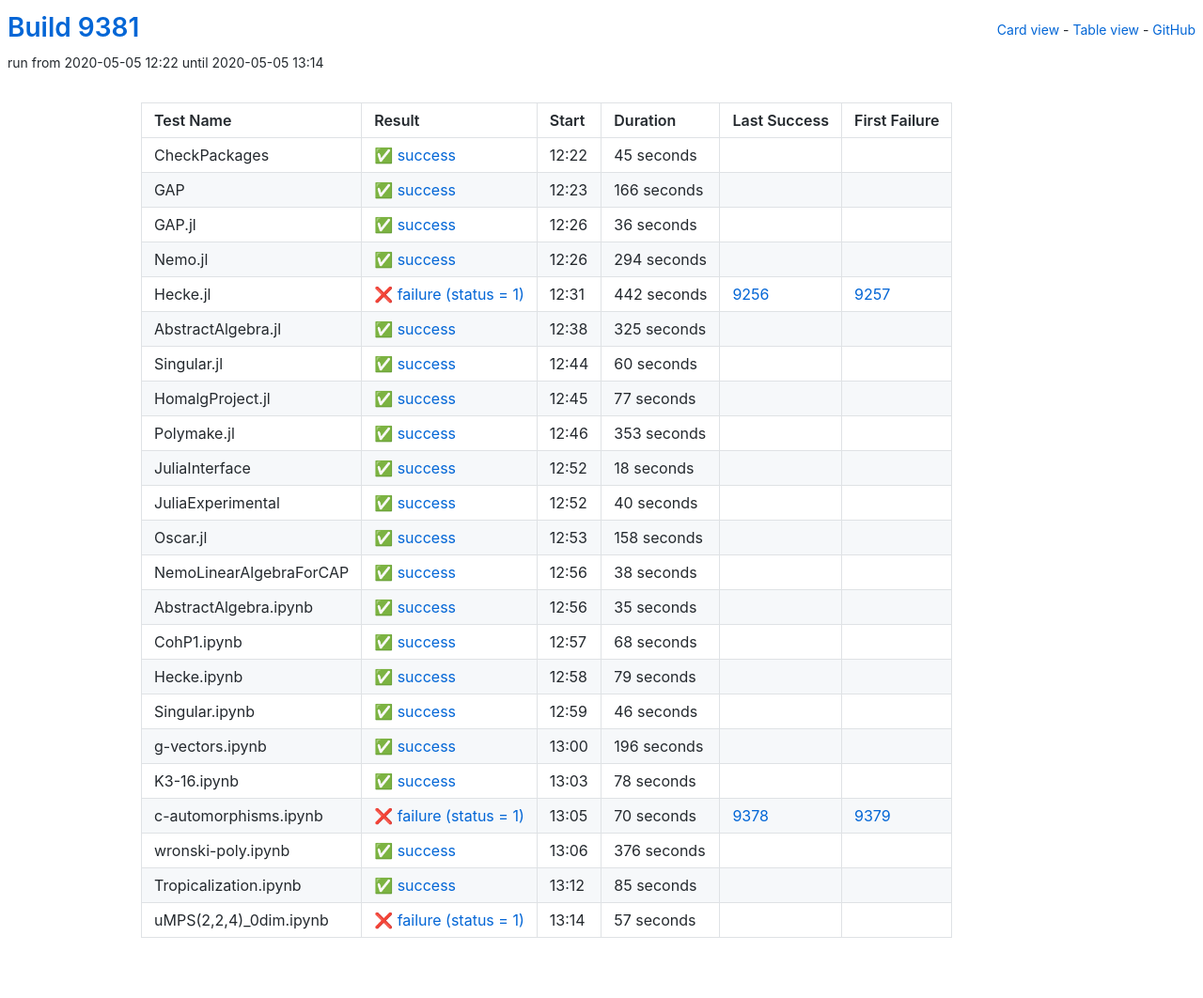
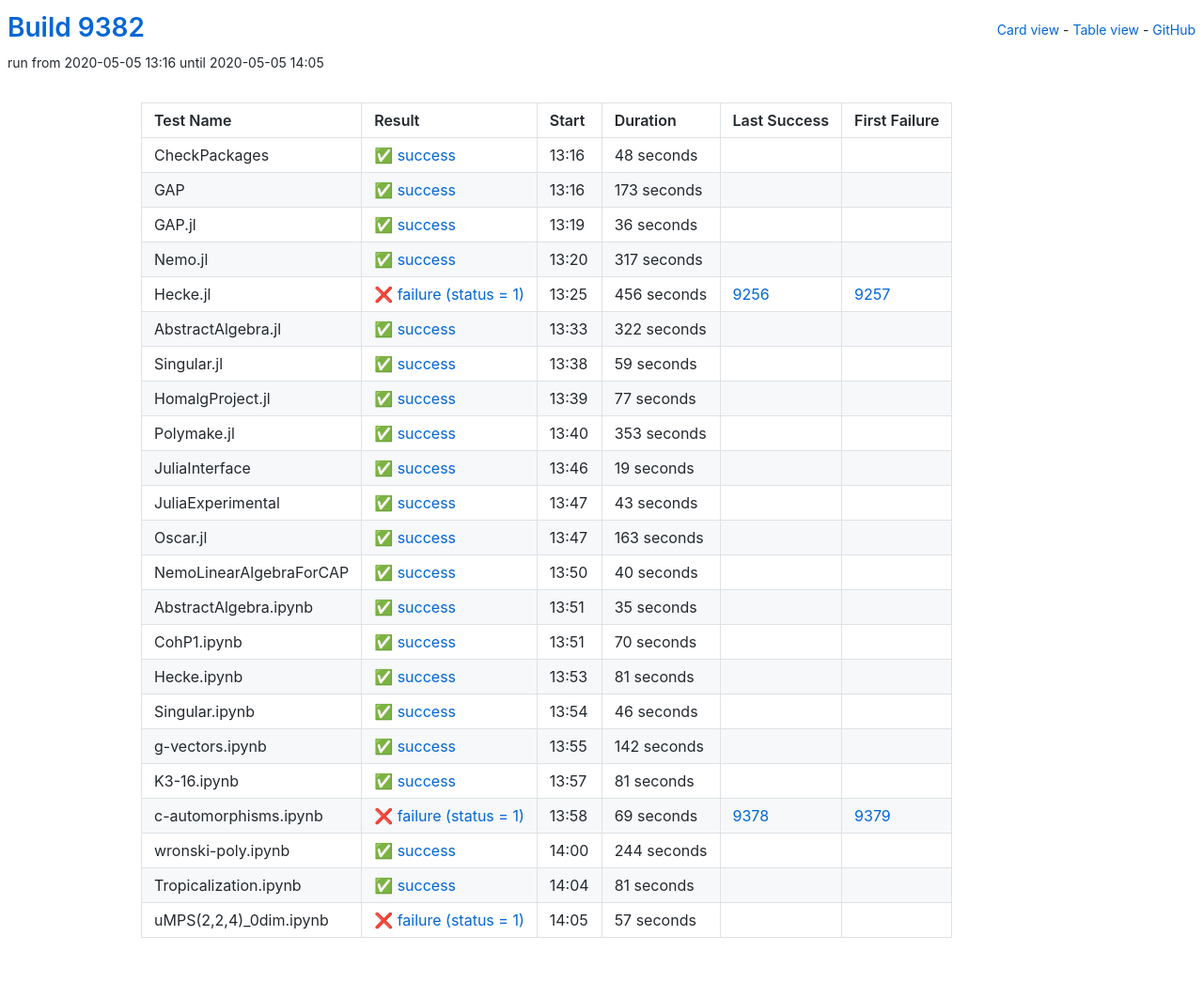
Before and after one commit to oscar-system/oscar-ci-status, a Jekyll site: the page built from table.html, in a window 1280 px wide. Shown: the whole page at 94% size. Built offline with Jekyll 4.4.1, drawn with Linux system fonts in a browser that asks for light colours.

Commit message:
Build 9382

```diff
--- a/_data/ci.yml
+++ b/_data/ci.yml
@@ -1,29 +1,29 @@
-build: 9381
-build_url: https://oscarci.mathematik.uni-kl.de/job/oscar/9381/
+build: 9382
+build_url: https://oscarci.mathematik.uni-kl.de/job/oscar/9382/
 job: oscar
 tests:
-- duration: 45
+- duration: 48
   exitcode: 0
   first_failure: false
   first_failure_url: null
   id: checkpackages
   last_success: false
   last_success_url: null
-  log: https://oscarci.mathematik.uni-kl.de/job/oscar/9381/artifact/logs/build-9381/CheckPackages.log
+  log: https://oscarci.mathematik.uni-kl.de/job/oscar/9382/artifact/logs/build-9382/CheckPackages.log
   name: CheckPackages
-  start: 2020-05-05 12:22
+  start: 2020-05-05 13:16
   status: success
   success: true
-- duration: 166
+- duration: 173
   exitcode: 0
   first_failure: false
   first_failure_url: null
   id: gap
   last_success: false
   last_success_url: null
-  log: https://oscarci.mathematik.uni-kl.de/job/oscar/9381/artifact/logs/build-9381/GAP.log
+  log: https://oscarci.mathematik.uni-kl.de/job/oscar/9382/artifact/logs/build-9382/GAP.log
   name: GAP
-  start: 2020-05-05 12:23
+  start: 2020-05-05 13:16
   status: success
   success: true
 - duration: 36
@@ -33,57 +33,57 @@ tests:
   id: gap-jl
   last_success: false
   last_success_url: null
-  log: https://oscarci.mathematik.uni-kl.de/job/oscar/9381/artifact/logs/build-9381/GAP.jl.log
+  log: https://oscarci.mathematik.uni-kl.de/job/oscar/9382/artifact/logs/build-9382/GAP.jl.log
   name: GAP.jl
-  start: 2020-05-05 12:26
+  start: 2020-05-05 13:19
   status: success
   success: true
-- duration: 294
+- duration: 317
   exitcode: 0
   first_failure: false
   first_failure_url: null
   id: nemo-jl
   last_success: false
   last_success_url: null
-  log: https://oscarci.mathematik.uni-kl.de/job/oscar/9381/artifact/logs/build-9381/Nemo.jl.log
+  log: https://oscarci.mathematik.uni-kl.de/job/oscar/9382/artifact/logs/build-9382/Nemo.jl.log
   name: Nemo.jl
-  start: 2020-05-05 12:26
+  start: 2020-05-05 13:20
   status: success
   success: true
-- duration: 442
+- duration: 456
   exitcode: 1
   first_failure: 9257
   first_failure_url: https://oscarci.mathematik.uni-kl.de/job/oscar/9257/
   id: hecke-jl
   last_success: 9256
   last_success_url: https://oscarci.mathematik.uni-kl.de/job/oscar/9256/
-  log: https://oscarci.mathematik.uni-kl.de/job/oscar/9381/artifact/logs/build-9381/Hecke.jl.log
+  log: https://oscarci.mathematik.uni-kl.de/job/oscar/9382/artifact/logs/build-9382/Hecke.jl.log
   name: Hecke.jl
-  start: 2020-05-05 12:31
+  start: 2020-05-05 13:25
   status: failure
   success: false
-- duration: 325
+- duration: 322
   exitcode: 0
   first_failure: false
   first_failure_url: null
   id: abstractalgebra-jl
   last_success: false
   last_success_url: null
-  log: https://oscarci.mathematik.uni-kl.de/job/oscar/9381/artifact/logs/build-9381/AbstractAlgebra.jl.log
+  log: https://oscarci.mathematik.uni-kl.de/job/oscar/9382/artifact/logs/build-9382/AbstractAlgebra.jl.log
   name: AbstractAlgebra.jl
-  start: 2020-05-05 12:38
+  start: 2020-05-05 13:33
   status: success
   success: true
-- duration: 60
+- duration: 59
   exitcode: 0
   first_failure: false
   first_failure_url: null
   id: singular-jl
   last_success: false
   last_success_url: null
-  log: https://oscarci.mathematik.uni-kl.de/job/oscar/9381/artifact/logs/build-9381/Singular.jl.log
+  log: https://oscarci.mathematik.uni-kl.de/job/oscar/9382/artifact/logs/build-9382/Singular.jl.log
   name: Singular.jl
-  start: 2020-05-05 12:44
+  start: 2020-05-05 13:38
   status: success
   success: true
 - duration: 77
@@ -93,9 +93,9 @@ tests:
   id: homalgproject-jl
   last_success: false
   last_success_url: null
-  log: https://oscarci.mathematik.uni-kl.de/job/oscar/9381/artifact/logs/build-9381/HomalgProject.jl.log
+  log: https://oscarci.mathematik.uni-kl.de/job/oscar/9382/artifact/logs/build-9382/HomalgProject.jl.log
   name: HomalgProject.jl
-  start: 2020-05-05 12:45
+  start: 2020-05-05 13:39
   status: success
   success: true
 - duration: 353
@@ -105,57 +105,57 @@ tests:
   id: polymake-jl
   last_success: false
   last_success_url: null
-  log: https://oscarci.mathematik.uni-kl.de/job/oscar/9381/artifact/logs/build-9381/Polymake.jl.log
+  log: https://oscarci.mathematik.uni-kl.de/job/oscar/9382/artifact/logs/build-9382/Polymake.jl.log
   name: Polymake.jl
-  start: 2020-05-05 12:46
+  start: 2020-05-05 13:40
   status: success
   success: true
-- duration: 18
+- duration: 19
   exitcode: 0
   first_failure: false
   first_failure_url: null
   id: juliainterface
   last_success: false
   last_success_url: null
-  log: https://oscarci.mathematik.uni-kl.de/job/oscar/9381/artifact/logs/build-9381/JuliaInterface.log
+  log: https://oscarci.mathematik.uni-kl.de/job/oscar/9382/artifact/logs/build-9382/JuliaInterface.log
   name: JuliaInterface
-  start: 2020-05-05 12:52
+  start: 2020-05-05 13:46
+  status: success
+  success: true
+- duration: 43
+  exitcode: 0
+  first_failure: false
+  first_failure_url: null
+  id: juliaexperimental
+  last_success: false
+  last_success_url: null
+  log: https://oscarci.mathematik.uni-kl.de/job/oscar/9382/artifact/logs/build-9382/JuliaExperimental.log
+  name: JuliaExperimental
+  start: 2020-05-05 13:47
+  status: success
+  success: true
+- duration: 163
+  exitcode: 0
+  first_failure: false
+  first_failure_url: null
+  id: oscar-jl
+  last_success: false
+  last_success_url: null
+  log: https://oscarci.mathematik.uni-kl.de/job/oscar/9382/artifact/logs/build-9382/Oscar.jl.log
+  name: Oscar.jl
+  start: 2020-05-05 13:47
   status: success
   success: true
 - duration: 40
   exitcode: 0
   first_failure: false
   first_failure_url: null
-  id: juliaexperimental
-  last_success: false
-  last_success_url: null
-  log: https://oscarci.mathematik.uni-kl.de/job/oscar/9381/artifact/logs/build-9381/JuliaExperimental.log
-  name: JuliaExperimental
-  start: 2020-05-05 12:52
-  status: success
-  success: true
-- duration: 158
-  exitcode: 0
-  first_failure: false
-  first_failure_url: null
-  id: oscar-jl
-  last_success: false
-  last_success_url: null
-  log: https://oscarci.mathematik.uni-kl.de/job/oscar/9381/artifact/logs/build-9381/Oscar.jl.log
-  name: Oscar.jl
-  start: 2020-05-05 12:53
-  status: success
-  success: true
-- duration: 38
-  exitcode: 0
-  first_failure: false
-  first_failure_url: null
   id: nemolinearalgebraforcap
   last_success: false
   last_success_url: null
-  log: https://oscarci.mathematik.uni-kl.de/job/oscar/9381/artifact/logs/build-9381/NemoLinearAlgebraForCAP.log
+  log: https://oscarci.mathematik.uni-kl.de/job/oscar/9382/artifact/logs/build-9382/NemoLinearAlgebraForCAP.log
   name: NemoLinearAlgebraForCAP
-  start: 2020-05-05 12:56
+  start: 2020-05-05 13:50
   status: success
   success: true
 - duration: 35
@@ -165,33 +165,33 @@ tests:
   id: abstractalgebra-ipynb
   last_success: false
   last_success_url: null
-  log: https://oscarci.mathematik.uni-kl.de/job/oscar/9381/artifact/logs/build-9381/AbstractAlgebra.ipynb.log
+  log: https://oscarci.mathematik.uni-kl.de/job/oscar/9382/artifact/logs/build-9382/AbstractAlgebra.ipynb.log
   name: AbstractAlgebra.ipynb
-  start: 2020-05-05 12:56
+  start: 2020-05-05 13:51
   status: success
   success: true
-- duration: 68
+- duration: 70
   exitcode: 0
   first_failure: false
   first_failure_url: null
   id: cohp1-ipynb
   last_success: false
   last_success_url: null
-  log: https://oscarci.mathematik.uni-kl.de/job/oscar/9381/artifact/logs/build-9381/CohP1.ipynb.log
+  log: https://oscarci.mathematik.uni-kl.de/job/oscar/9382/artifact/logs/build-9382/CohP1.ipynb.log
   name: CohP1.ipynb
-  start: 2020-05-05 12:57
+  start: 2020-05-05 13:51
   status: success
   success: true
-- duration: 79
+- duration: 81
   exitcode: 0
   first_failure: false
   first_failure_url: null
   id: hecke-ipynb
   last_success: false
   last_success_url: null
-  log: https://oscarci.mathematik.uni-kl.de/job/oscar/9381/artifact/logs/build-9381/Hecke.ipynb.log
+  log: https://oscarci.mathematik.uni-kl.de/job/oscar/9382/artifact/logs/build-9382/Hecke.ipynb.log
   name: Hecke.ipynb
-  start: 2020-05-05 12:58
+  start: 2020-05-05 13:53
   status: success
   success: true
 - duration: 46
@@ -201,69 +201,69 @@ tests:
   id: singular-ipynb
   last_success: false
   last_success_url: null
-  log: https://oscarci.mathematik.uni-kl.de/job/oscar/9381/artifact/logs/build-9381/Singular.ipynb.log
+  log: https://oscarci.mathematik.uni-kl.de/job/oscar/9382/artifact/logs/build-9382/Singular.ipynb.log
   name: Singular.ipynb
-  start: 2020-05-05 12:59
+  start: 2020-05-05 13:54
   status: success
   success: true
-- duration: 196
+- duration: 142
   exitcode: 0
   first_failure: false
   first_failure_url: null
   id: g-vectors-ipynb
   last_success: false
   last_success_url: null
-  log: https://oscarci.mathematik.uni-kl.de/job/oscar/9381/artifact/logs/build-9381/g-vectors.ipynb.log
+  log: https://oscarci.mathematik.uni-kl.de/job/oscar/9382/artifact/logs/build-9382/g-vectors.ipynb.log
   name: g-vectors.ipynb
-  start: 2020-05-05 13:00
+  start: 2020-05-05 13:55
   status: success
   success: true
-- duration: 78
+- duration: 81
   exitcode: 0
   first_failure: false
   first_failure_url: null
   id: k3-16-ipynb
   last_success: false
   last_success_url: null
-  log: https://oscarci.mathematik.uni-kl.de/job/oscar/9381/artifact/logs/build-9381/K3-16.ipynb.log
+  log: https://oscarci.mathematik.uni-kl.de/job/oscar/9382/artifact/logs/build-9382/K3-16.ipynb.log
   name: K3-16.ipynb
-  start: 2020-05-05 13:03
+  start: 2020-05-05 13:57
   status: success
   success: true
-- duration: 70
+- duration: 69
   exitcode: 1
   first_failure: 9379
   first_failure_url: https://oscarci.mathematik.uni-kl.de/job/oscar/9379/
   id: c-automorphisms-ipynb
   last_success: 9378
   last_success_url: https://oscarci.mathematik.uni-kl.de/job/oscar/9378/
-  log: https://oscarci.mathematik.uni-kl.de/job/oscar/9381/artifact/logs/build-9381/c-automorphisms.ipynb.log
+  log: https://oscarci.mathematik.uni-kl.de/job/oscar/9382/artifact/logs/build-9382/c-automorphisms.ipynb.log
   name: c-automorphisms.ipynb
-  start: 2020-05-05 13:05
+  start: 2020-05-05 13:58
   status: failure
   success: false
-- duration: 376
+- duration: 244
   exitcode: 0
   first_failure: false
   first_failure_url: null
   id: wronski-poly-ipynb
   last_success: false
   last_success_url: null
-  log: https://oscarci.mathematik.uni-kl.de/job/oscar/9381/artifact/logs/build-9381/wronski-poly.ipynb.log
+  log: https://oscarci.mathematik.uni-kl.de/job/oscar/9382/artifact/logs/build-9382/wronski-poly.ipynb.log
   name: wronski-poly.ipynb
-  start: 2020-05-05 13:06
+  start: 2020-05-05 14:00
   status: success
   success: true
-- duration: 85
+- duration: 81
   exitcode: 0
   first_failure: false
   first_failure_url: null
   id: tropicalization-ipynb
   last_success: false
   last_success_url: null
-  log: https://oscarci.mathematik.uni-kl.de/job/oscar/9381/artifact/logs/build-9381/Tropicalization.ipynb.log
+  log: https://oscarci.mathematik.uni-kl.de/job/oscar/9382/artifact/logs/build-9382/Tropicalization.ipynb.log
   name: Tropicalization.ipynb
-  start: 2020-05-05 13:12
+  start: 2020-05-05 14:04
   status: success
   success: true
 - duration: 57
@@ -273,8 +273,8 @@ tests:
   id: umps-2-2-4-0dim-ipynb
   last_success: false
   last_success_url: null
-  log: https://oscarci.mathematik.uni-kl.de/job/oscar/9381/artifact/logs/build-9381/uMPS-2-2-4-_0dim.ipynb.log
+  log: https://oscarci.mathematik.uni-kl.de/job/oscar/9382/artifact/logs/build-9382/uMPS-2-2-4-_0dim.ipynb.log
   name: uMPS(2,2,4)_0dim.ipynb
-  start: 2020-05-05 13:14
+  start: 2020-05-05 14:05
   status: failure
   success: false
```
Also changed, not shown: README.md.
